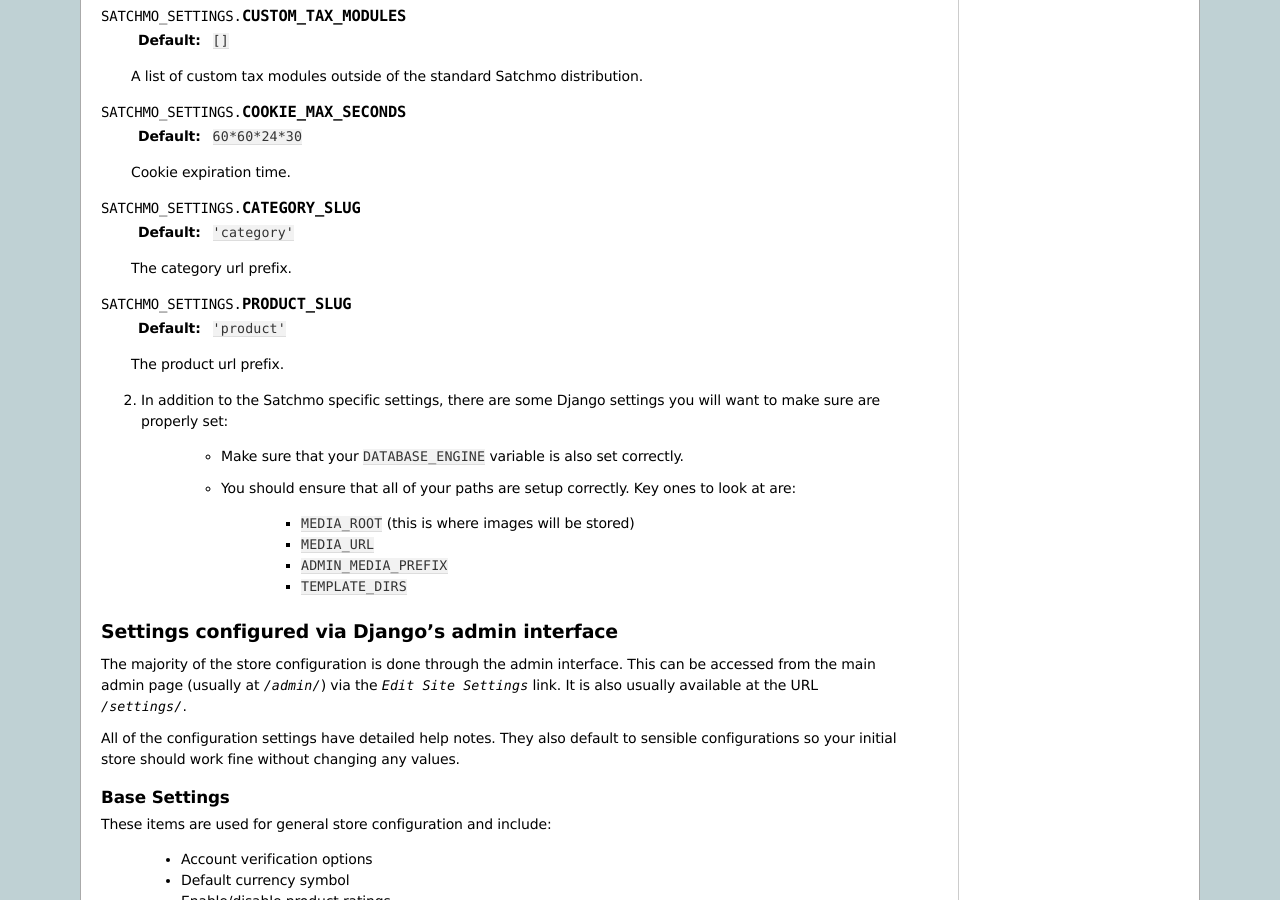
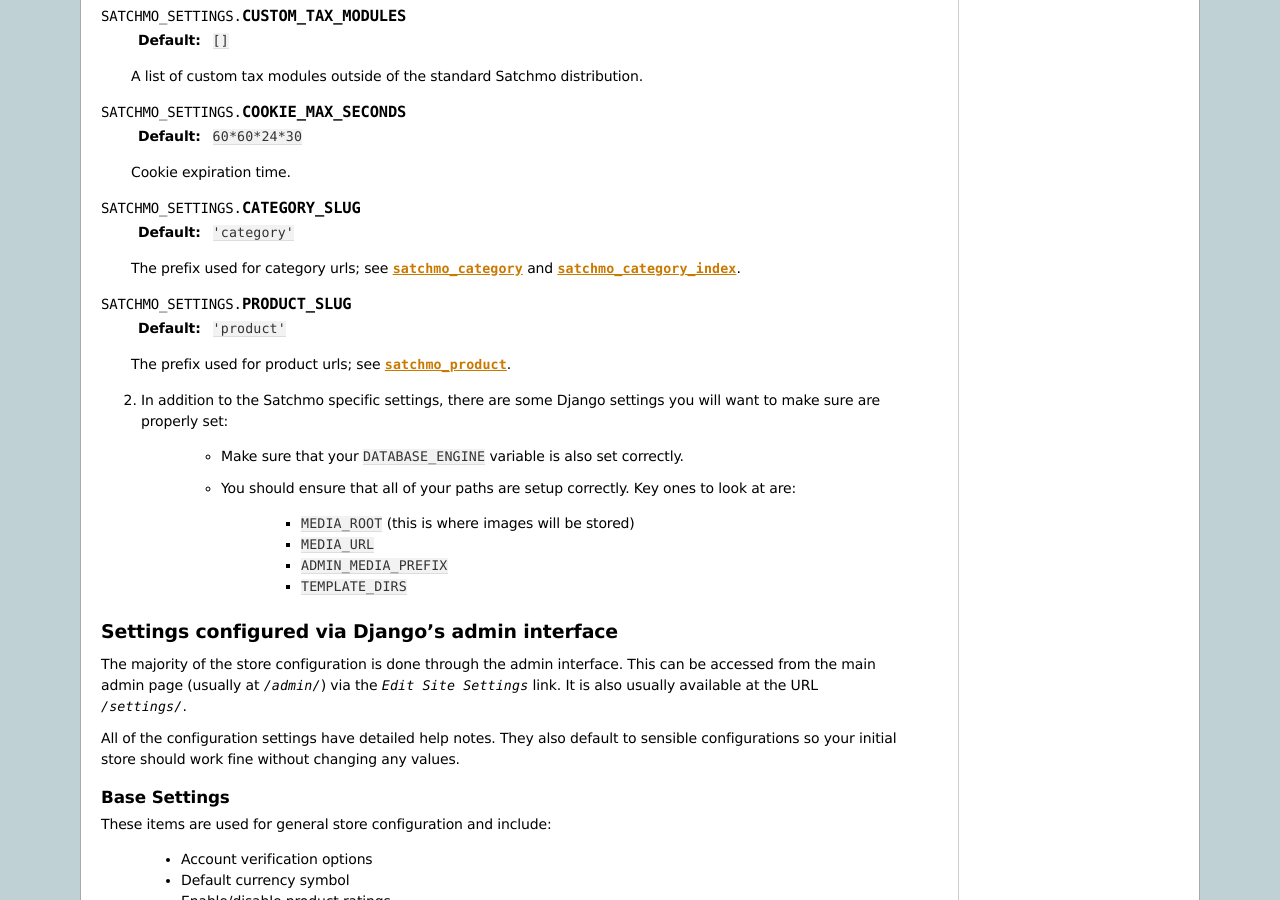
Before and after one commit to opencoca/WEB-Satchmo, a Sphinx documentation site: the page built from docs/configuration.txt, in a window 1280 px wide and 900 px high, scrolled down 1133 px. Built offline with Sphinx 7.4.7, drawn with Linux system fonts in a browser that asks for light colours.

Commit message:
docs/configuration: add reference to category and product urls

```diff
--- a/docs/configuration.txt
+++ b/docs/configuration.txt
@@ -80,13 +80,13 @@
 
     :default: ``'category'``
 
-    The category url prefix.
+    The prefix used for category urls; see :data:`satchmo_category` and :data:`satchmo_category_index`.
 
 .. data:: SATCHMO_SETTINGS.PRODUCT_SLUG
 
     :default: ``'product'``
 
-    The product url prefix.
+    The prefix used for product urls; see :data:`satchmo_product`.
 
 2. In addition to the Satchmo specific settings, there are some Django settings you will want to make sure are properly set:
 
```
